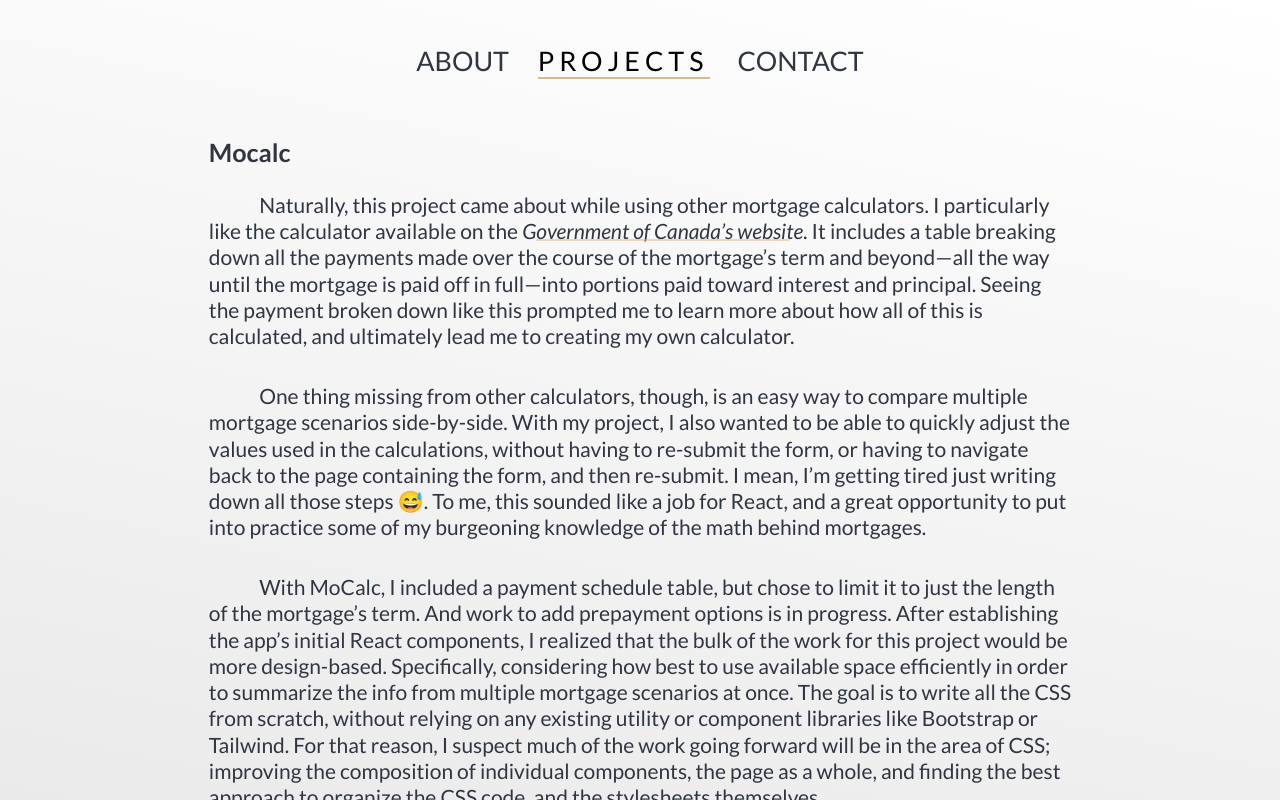
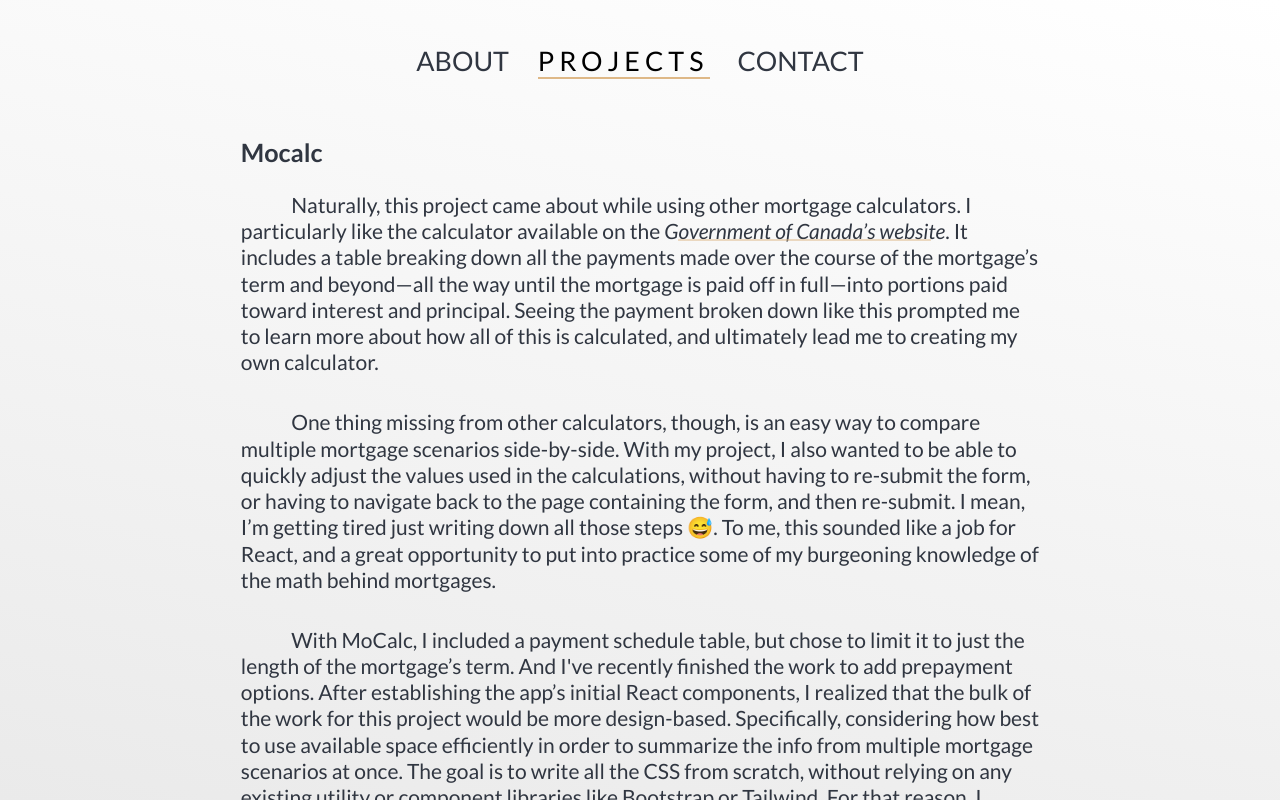
Before and after one commit to TYLER-JM/portfolio, a React (Vite) app: page /projects/mocalc in a window 1280 px wide. Built offline with nearby package versions, Linux system fonts and the light colour scheme.

Commit message:
updates mocalc description, modifies project detail width

```diff
--- a/src/content/mocalc.md
+++ b/src/content/mocalc.md
@@ -15,7 +15,7 @@ sounded like a job for React, and a great opportunity to put into practice some
 of the math behind mortgages.
 
 With MoCalc, I included a payment schedule table, but chose to limit it to just the length of the
-mortgage’s term. And work to add prepayment options is in progress. After establishing the app’s initial
+mortgage’s term. And I've recently finished the work to add prepayment options. After establishing the app’s initial
 React components, I realized that the bulk of the work for this project would be more design-based.
 Specifically, considering how best to use available space efficiently in order to summarize the info from
 multiple mortgage scenarios at once. The goal is to write all the CSS from scratch, without relying on any
--- a/src/styles/project-detail.css
+++ b/src/styles/project-detail.css
@@ -1,5 +1,5 @@
 .project-detail__container {
-    max-width: 70%;
+    max-width: 65%;
     @media only screen and (max-width: 800px) {
         max-width: 95%;
     }
```
